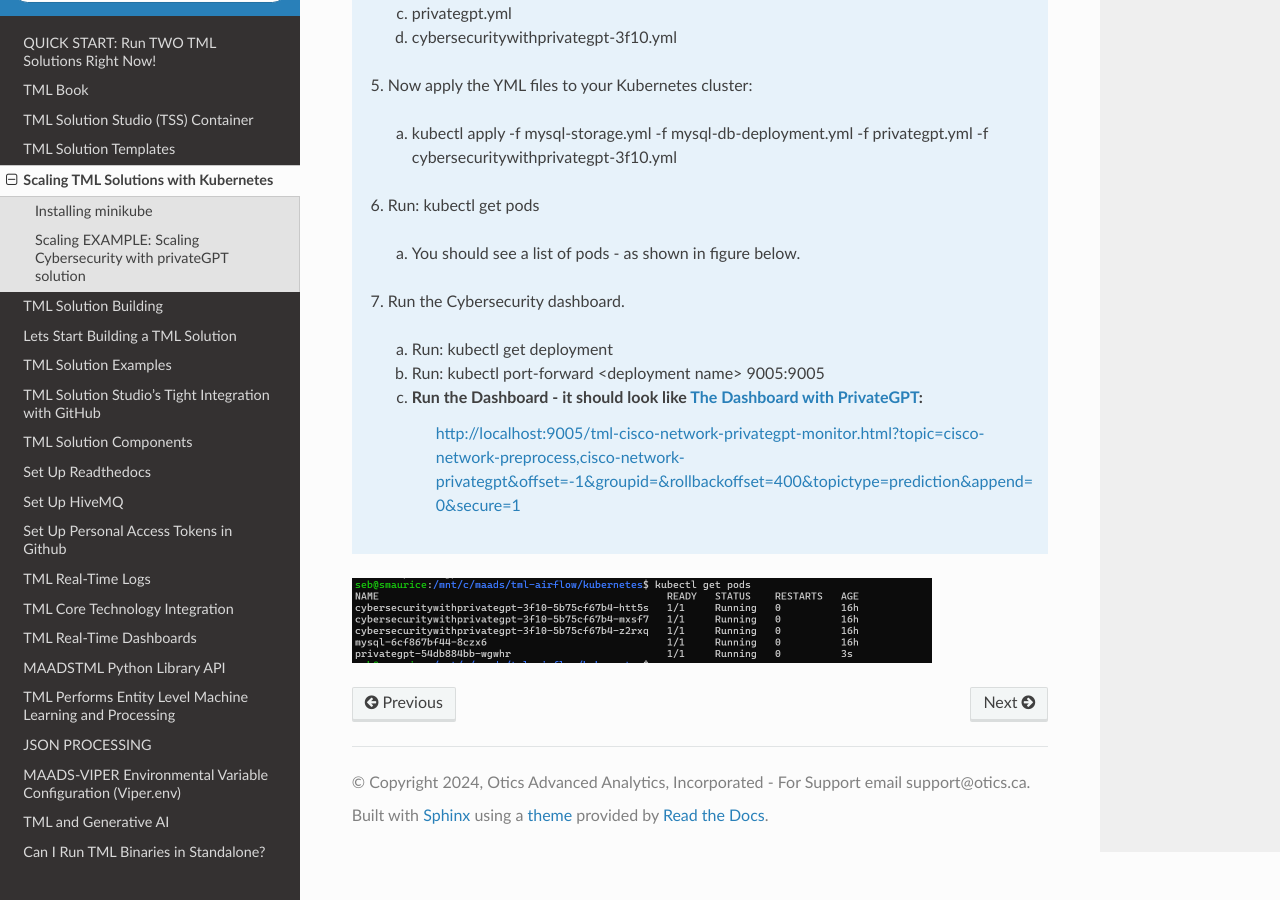
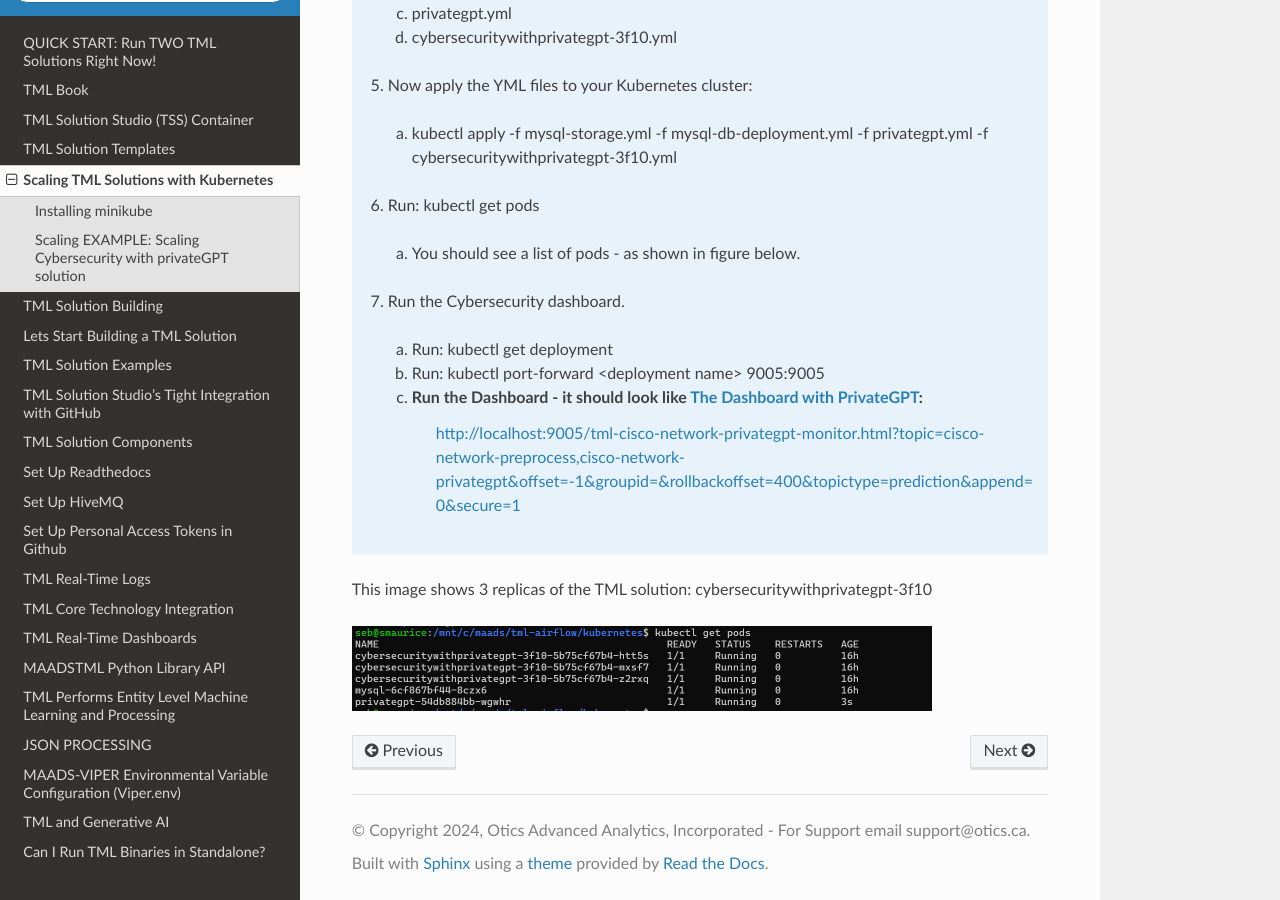
Before and after one commit to smaurice101/readthedocs, a Sphinx documentation site: the page built from docs/source/kube.rst, in a window 1280 px wide and 900 px high, scrolled down 3603 px. Built offline with Sphinx 7.4.7 and the Read the Docs theme 3.1.0, drawn with Linux system fonts in a browser that asks for light colours.

Commit message:
Update kube.rst

```diff
--- a/docs/source/kube.rst
+++ b/docs/source/kube.rst
@@ -130,5 +130,7 @@ To show how simple it is to scale TML solutions in kubernetes, we will scale :re
          privategpt&offset=-1&groupid=&rollbackoffset=400&topictype=prediction&append=0&secure=1 <http://localhost:9005/tml-cisco-network-privategpt-monitor.html?topic=cisco-network-preprocess,cisco-network-
          privategpt&offset=-1&groupid=&rollbackoffset=400&topictype=prediction&append=0&secure=1>`_
 
+This image shows 3 replicas of the TML solution: cybersecuritywithprivategpt-3f10
+
 .. figure:: kubectl.png
    :scale: 50%
```
